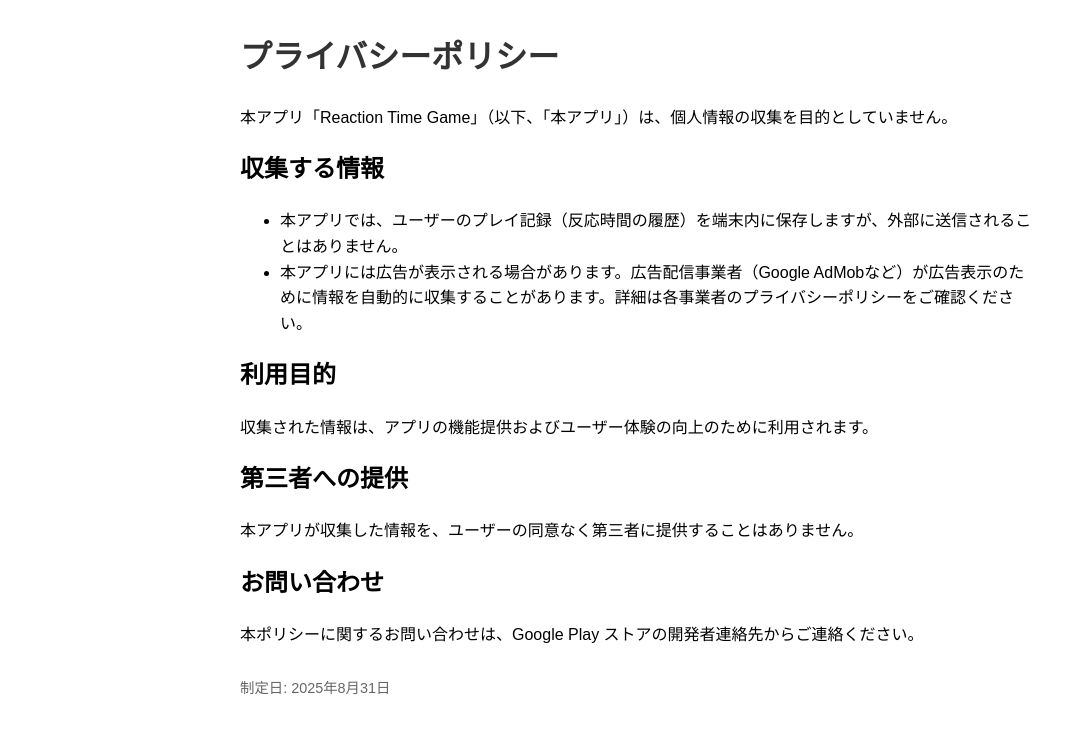
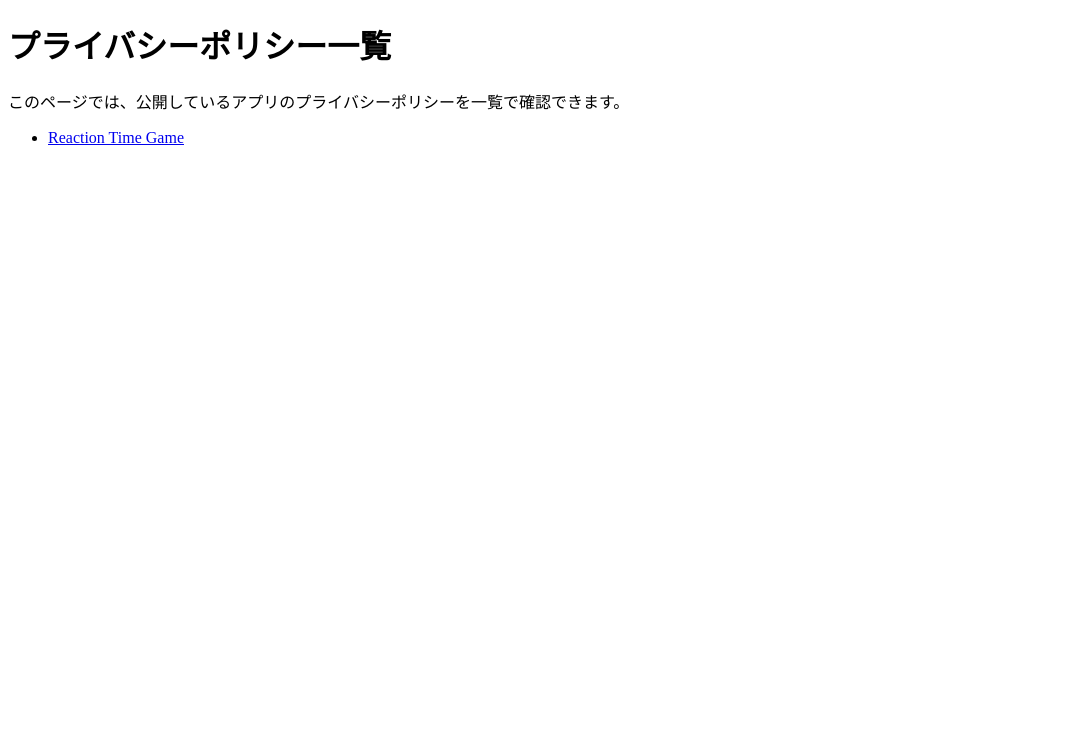
Before and after one commit to kanatakaken/Takeshi-Privacy-Policies, a plain HTML site: page index.html in a window 1280 px wide. Shown: the whole page, without its empty margins (0-1082 px from the left). Drawn offline with Linux system fonts and the light colour scheme.

Commit message:
Update index.html

```diff
--- a/index.html
+++ b/index.html
@@ -1,32 +1,18 @@
 <!DOCTYPE html>
 <html lang="ja">
 <head>
-  <meta charset="UTF-8">
-  <title>Reaction Time Game - プライバシーポリシー</title>
-  <style>
-    body { font-family: sans-serif; line-height: 1.6; max-width: 800px; margin: 2em auto; padding: 0 1em; }
-    h1 { color: #333; }
-  </style>
+    <meta charset="UTF-8">
+    <meta name="viewport" content="width=device-width, initial-scale=1.0">
+    <title>プライバシーポリシー一覧</title>
 </head>
 <body>
-  <h1>プライバシーポリシー</h1>
-  <p>本アプリ「Reaction Time Game」（以下、「本アプリ」）は、個人情報の収集を目的としていません。</p>
+    <h1>プライバシーポリシー一覧</h1>
+    <p>このページでは、公開しているアプリのプライバシーポリシーを一覧で確認できます。</p>
 
-  <h2>収集する情報</h2>
-  <ul>
-    <li>本アプリでは、ユーザーのプレイ記録（反応時間の履歴）を端末内に保存しますが、外部に送信されることはありません。</li>
-    <li>本アプリには広告が表示される場合があります。広告配信事業者（Google AdMobなど）が広告表示のために情報を自動的に収集することがあります。詳細は各事業者のプライバシーポリシーをご確認ください。</li>
-  </ul>
-
-  <h2>利用目的</h2>
-  <p>収集された情報は、アプリの機能提供およびユーザー体験の向上のために利用されます。</p>
-
-  <h2>第三者への提供</h2>
-  <p>本アプリが収集した情報を、ユーザーの同意なく第三者に提供することはありません。</p>
-
-  <h2>お問い合わせ</h2>
-  <p>本ポリシーに関するお問い合わせは、Google Play ストアの開発者連絡先からご連絡ください。</p>
-
-  <p style="margin-top:2em; font-size:0.9em; color:#666;">制定日: 2025年8月31日</p>
+    <ul>
+        <li><a href="reactiontimegame.html">Reaction Time Game</a></li>
+        <!-- 今後アプリを追加したら、ここに追記してください -->
+        <!-- <li><a href="nextapp.html">Next App</a></li> -->
+    </ul>
 </body>
 </html>
```
